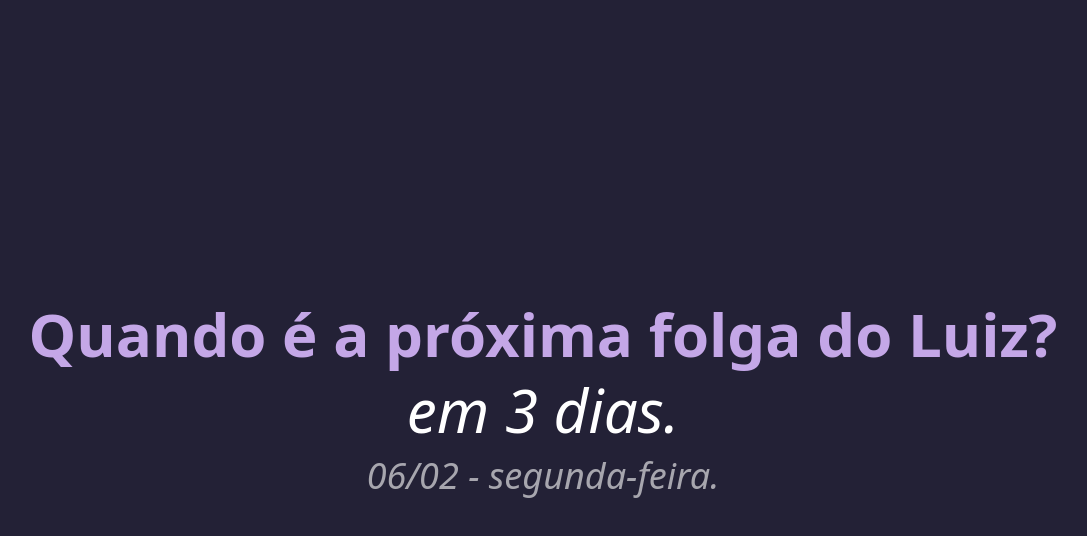
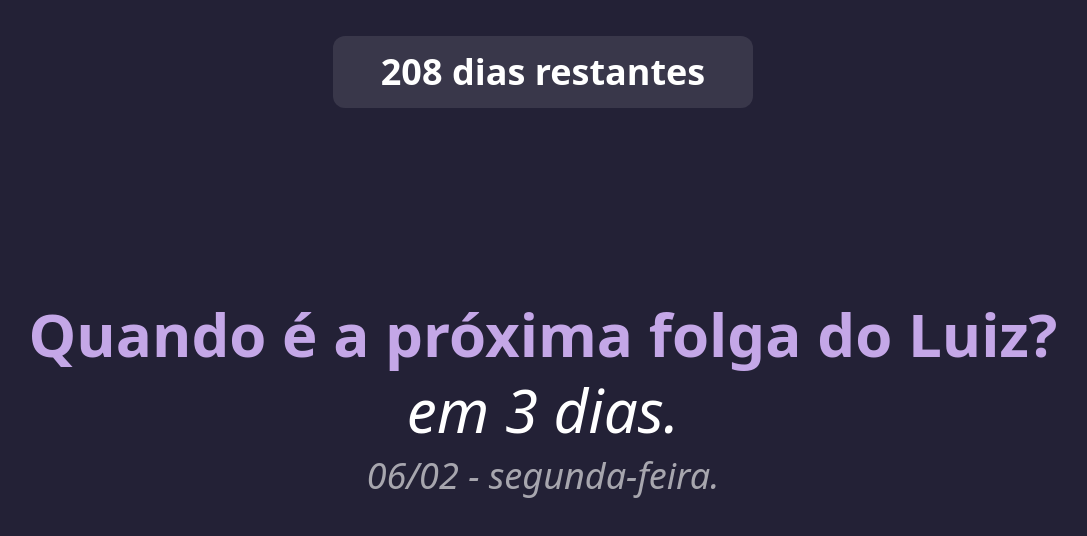
Before and after one commit to luizfranzon/proximafolga, a Next.js app: page / in a window 1280 px wide. Shown: the top 536 px of the page, without its empty margins (97-1184 px from the left). Built offline with nearby package versions, Linux system fonts and the light colour scheme.

Commit message:
added final countdown

```diff
--- /dev/null
+++ b/src/components/Days.tsx
@@ -0,0 +1,16 @@
+import dayjs from 'dayjs'
+
+export function Days() {
+  const now = dayjs()
+  const liberty = dayjs('2023-08-31')
+
+  const daysRemaining = liberty.diff(now, 'day')
+
+  return (
+    <div className="fixed cursor-progress top-9 bg-white/10 px-12 py-4 rounded-xl">
+      <span className="font-bold text-4xl text-white">
+        {daysRemaining} dias restantes
+      </span>
+    </div>
+  )
+}
--- a/src/pages/index.tsx
+++ b/src/pages/index.tsx
@@ -6,6 +6,7 @@ import timezone from 'dayjs/plugin/timezone'
 import relativeTime from 'dayjs/plugin/relativeTime'
 
 import Head from 'next/head'
+import { Days } from '@/components/Days'
 
 dayjs.locale('pt-br')
 dayjs.extend(utc)
@@ -63,6 +64,7 @@ export default function Home() {
         <title>Próxima folga do Luiz</title>
       </Head>
       <div className="text-white flex flex-col items-center justify-center h-screen bg-[#232136] gap-4 px-4">
+        <Days />
         <h1 className="text-3xl text-center xl:text-6xl font-bold text-[#c4a7e7]">
           Quando é a próxima folga do Luiz?
         </h1>
```
Also changed, not shown: 1 other file (tests, documents, lock files or other folders).
